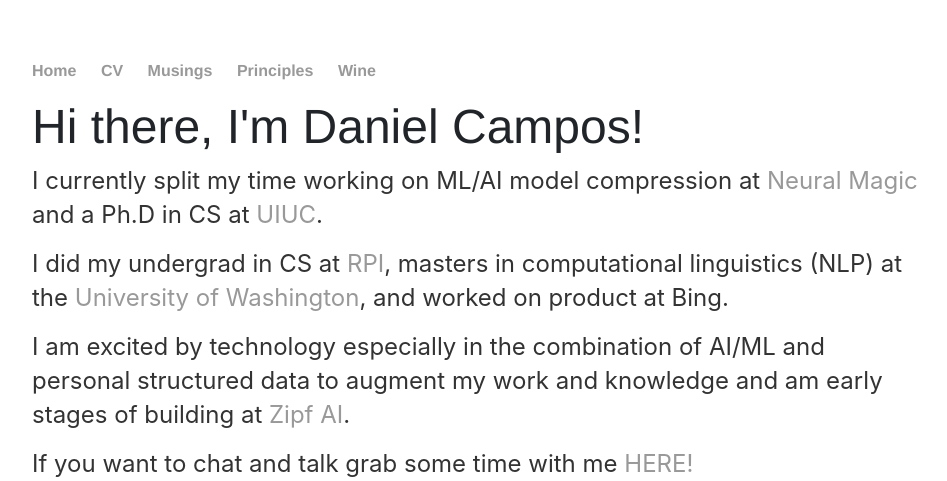
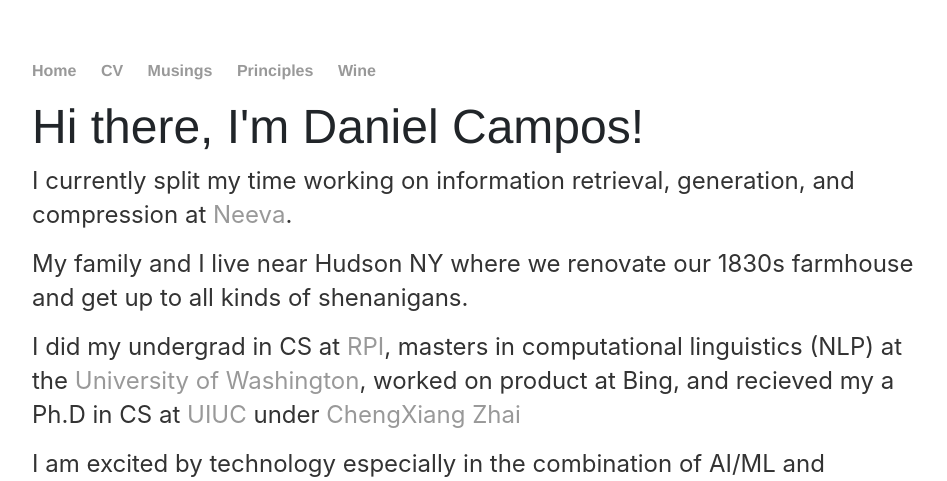
Before and after one commit to spacemanidol/spacemanidol.github.io, a Jekyll site: the page built from index.html, in a window 1280 px wide. Shown: the top 481 px of the page, without its empty margins (160-1107 px from the left). Built offline with Jekyll 4.4.1, drawn with Linux system fonts in a browser that asks for light colours; a script that is not in the unit is left out; comment, search, counter and statistics services are not loaded; grey boxes are pictures that could not be loaded.

Commit message:
Update index.html

```diff
--- a/index.html
+++ b/index.html
@@ -4,10 +4,9 @@
 ---
 <div class="row">
 	<h1>Hi there, I'm Daniel Campos!</h1>
-	<p>I currently split my time working on ML/AI model compression at <a href='https://neuralmagic.com/'>Neural Magic</a> and a Ph.D in CS at <a href='https://cs.illinois.edu/'>UIUC</a>.</p>
-	<p>I did my undergrad in CS at <a href='rpi.edu'>RPI</a>, masters in computational linguistics (NLP) at the <a href='uw.edu'>University of Washington</a>, and worked on product at Bing. </p>
+	<p>I currently split my time working on information retrieval, generation, and compression at <a href='https://neeva.ai/'>Neeva</a>.</p>
+	<p>My family and I live near Hudson NY where we renovate our 1830s farmhouse and get up to all kinds of shenanigans.</p>
+	<p>I did my undergrad in CS at <a href='rpi.edu'>RPI</a>, masters in computational linguistics (NLP) at the <a href='uw.edu'>University of Washington</a>, worked on product at Bing, and recieved my a Ph.D in CS at <a href='https://cs.illinois.edu/'>UIUC</a> under <a href='http://czhai.cs.illinois.edu/'>ChengXiang Zhai</a>  </p>
 	<p>I am excited by technology especially in the combination of AI/ML and personal structured data to augment my work and knowledge and am early stages of building at <a href='zipf.xyz'>Zipf AI</a>. </p>
-	<p>If you want to chat and talk grab some time with me <a href='https://calendly.com/dfcf93/spacemanidol'>HERE!</a>
 	<img src="http://chart.apis.google.com/chart?cht=map:fixed=-70,-180,80,180&chs=450x300&chf=bg,s,336699&chco=d0d0d0,cc0000&chd=s:999999999999999999999999999999999999999999999999999&chld=VI|US|PA|PY|PR|MX|DO|CR|UV|BR|CA|BS|BM|AR|ZW|ZA|EG|AE|TR|CN|VA|GB|UA|SE|ES|RS|RU|NO|NL|ME|MD|IT|HU|GR|DE|FR|FI|EE|DK|CZ|HR|BA|BG|BE|AT|SK|RO|JP|UY|AN|CL" width="450" height="300" ><br/>visited 51 Countries (22.6%)<br/>
-
 </div>
```
